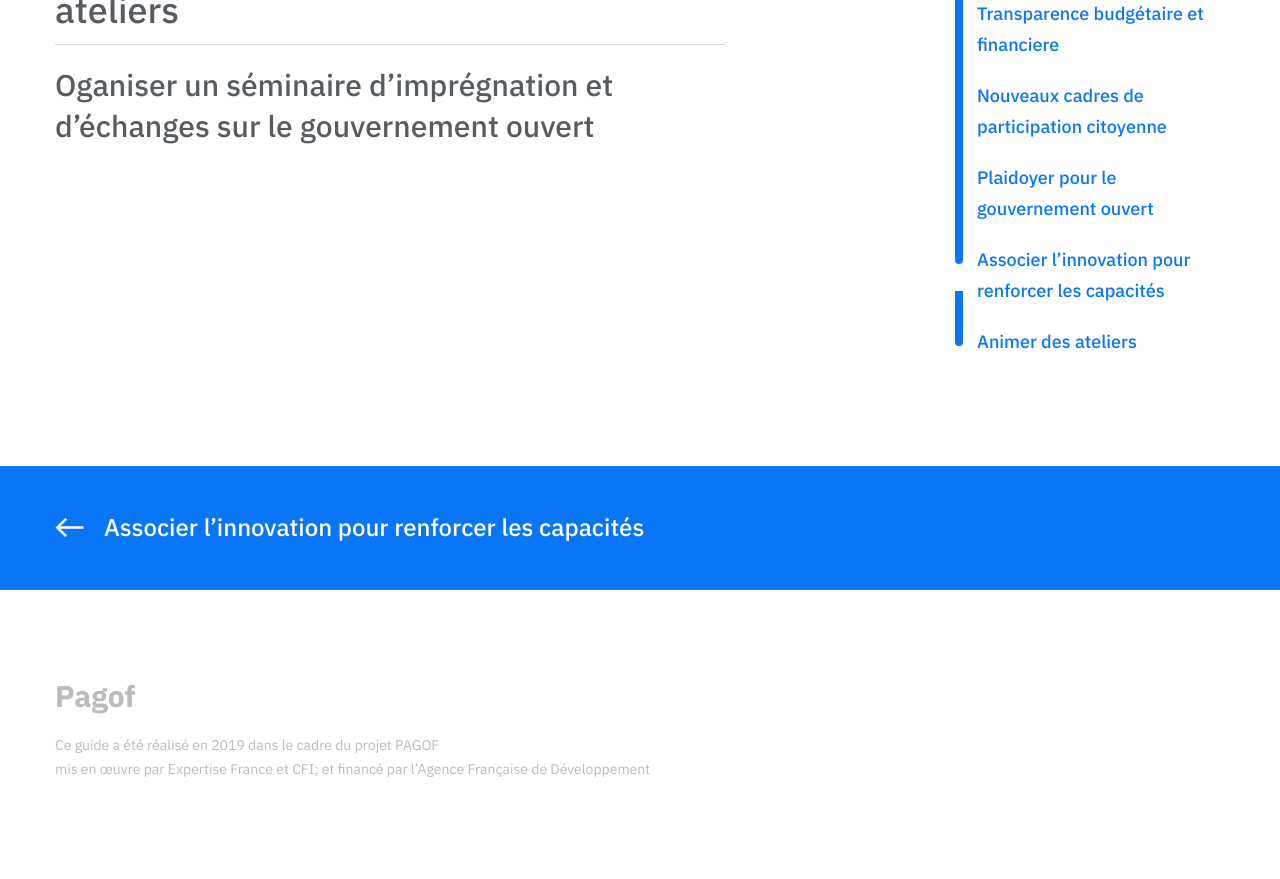
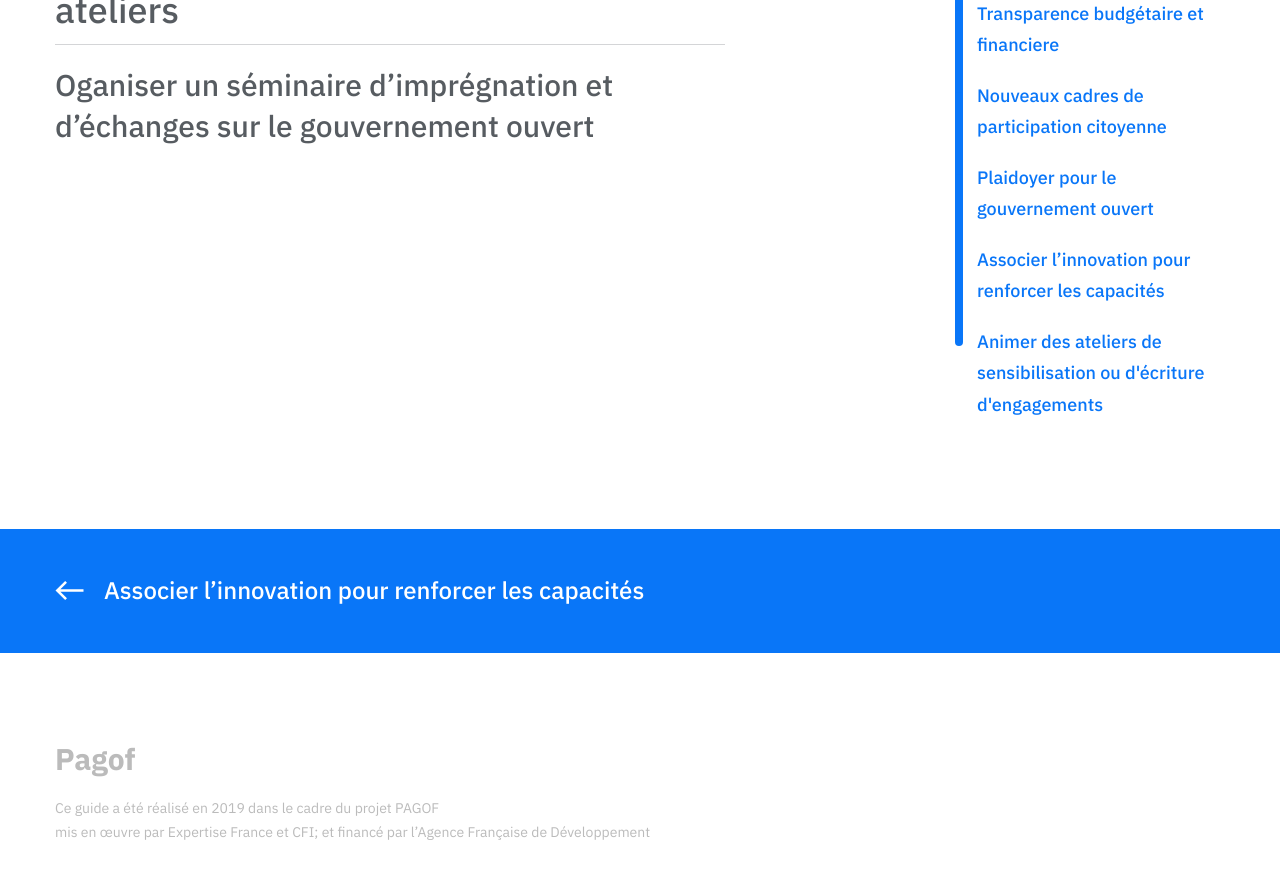
Before and after one commit to cecilaki/guide, a Jekyll site: the page built from _ressources/animation-ateliers.md, in a window 1280 px wide and 900 px high, scrolled down 923 px. Shown: the top 879 px of the window. Built offline with Jekyll 4.4.1, drawn with Linux system fonts in a browser that asks for light colours; some web fonts are replaced.

Commit message:
Update animation-ateliers.md

```diff
--- a/_ressources/animation-ateliers.md
+++ b/_ressources/animation-ateliers.md
@@ -1,7 +1,7 @@
 ---
 # Page settings
 layout: ressources-single # Choose layout: "default", "homepage" or "documentation-archive"
-title: Animer des ateliers # Define a title of your page
+title: Animer des ateliers de sensibilisation ou d'écriture d'engagements # Define a title of your page
 description: Si vous souhaitez organiser et animer des ateliers de sensibilisation et de mobilisation autour du gouvernement ouvert et à l’adhésion au PGO, ou pour co-construire et co-rédiger des engagements du Plan d’Action National, voici quelques ressources, trames d’atelier et supports d'animation qui pourront vous être utile. # Define a description of your page
 keywords: # Define keywords for search engines
 order: 6 # Define order of this page in list of all documentation documents
```
